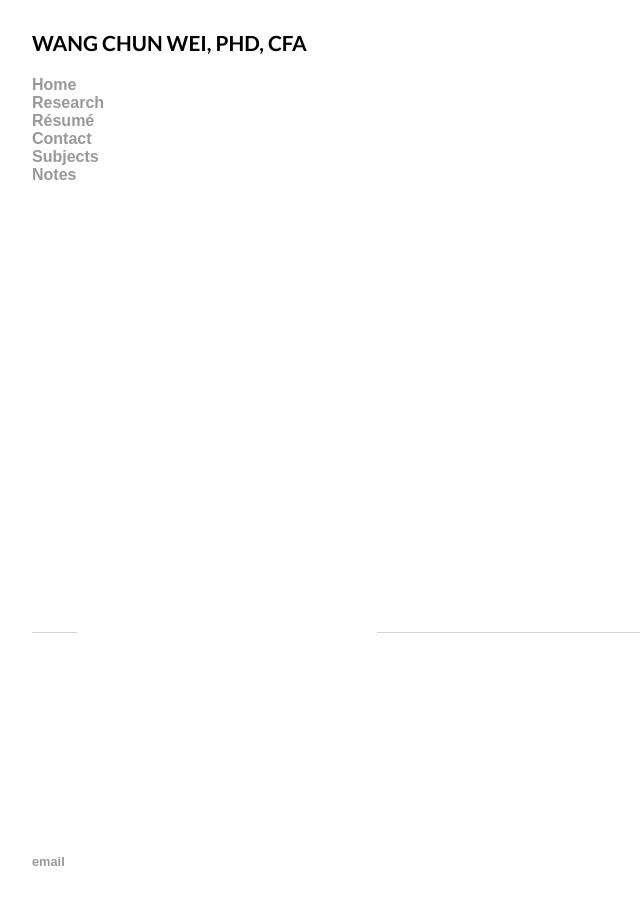
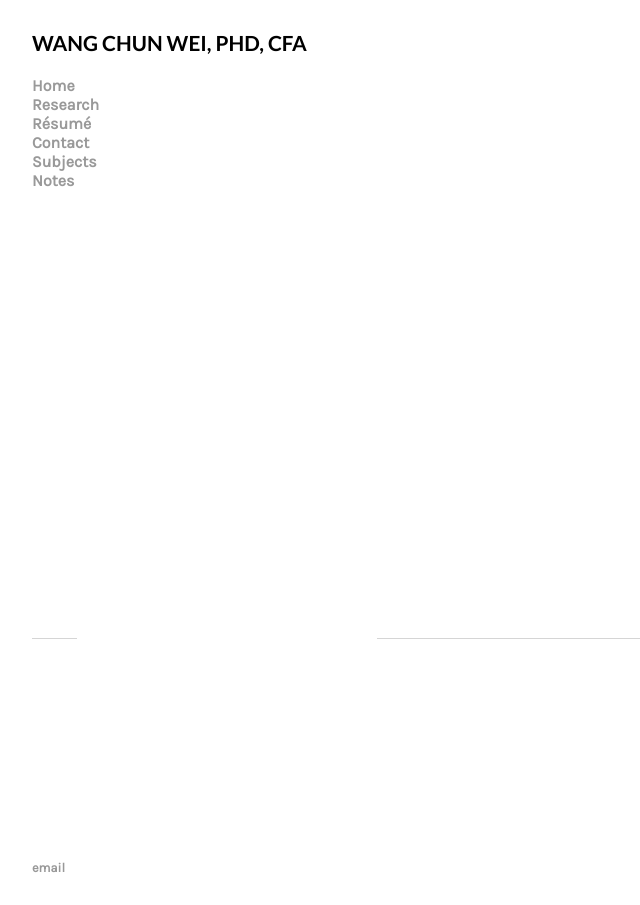
Before and after one commit to weiwangchun/weiwangchun.github.io, a Jekyll site: the page built from index.html, in a window 1280 px wide. Shown: the whole page, without its empty margins (0-640 px from the left). Built offline with Jekyll 4.4.1, drawn with Linux system fonts in a browser that asks for light colours; some web fonts are replaced.

Commit message:
Update default.html

```diff
--- a/_layouts/default.html
+++ b/_layouts/default.html
@@ -3,7 +3,7 @@
 		<head>
 			<title>{{ page.title }}</title>
 			<!-- link to main stylesheet -->
-			<link href="https://fonts.googleapis.com/css?family=Alegreya+Sans+SC|Barlow|Barlow+Semi+Condensed|Lato:700|Roboto|Playfair+Display|Wire+One" rel="stylesheet">
+			<link href="https://fonts.googleapis.com/css?family=Open_Sans|Barlow|Karla|Lato:700|Roboto|" rel="stylesheet">
 			<link rel="stylesheet" type="text/css" href="/css/main.css">
 			{% seo %}
 		</head>
```
